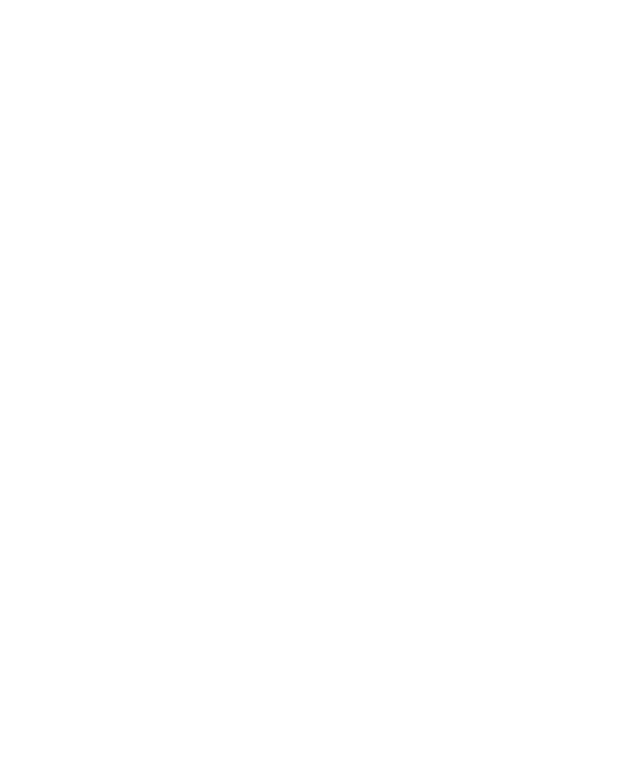
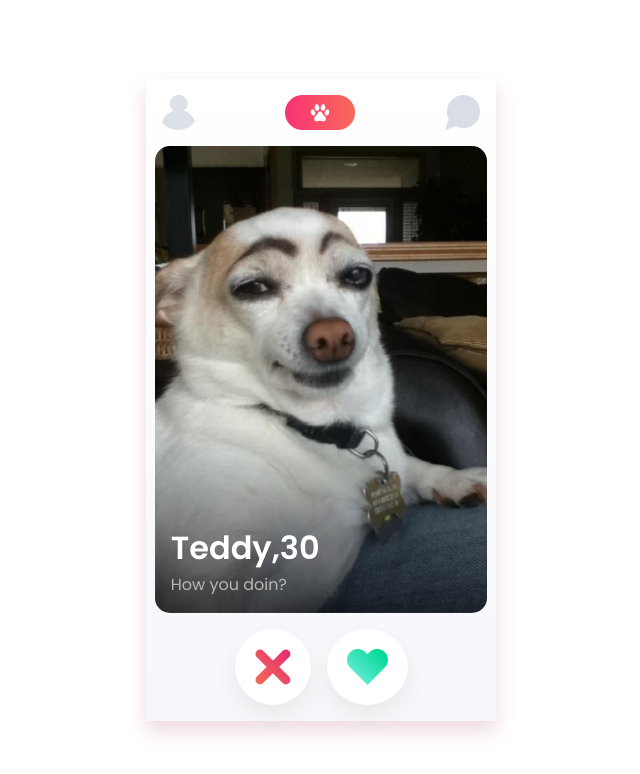
Before and after one commit to KieranWebDev/tinDog-MiniScrimbaProject, a plain HTML site: page index.html in a window 1280 px wide. Shown: the whole page, without its empty margins (319-959 px from the left). Drawn offline with Linux system fonts and the light colour scheme.

Commit message:
basic css and html complete

```diff
--- a/dog.js
+++ b/data.js
@@ -1,14 +1,14 @@
 const dogs = [
     {
         name: "Rex",
-        avatar: "images/dog-rex.jpg",
+        avatar: "./images/dog-rex.jpg",
         age: 25,
         bio: "Art. Literature. Natural wine. Yoga.",
         hasBeenSwiped: false,
         hasBeenLiked: false
     },{
         name: "Bella",
-        avatar: "images/dog-bella.jpg",
+        avatar: "./images/dog-bella.jpg",
         age: 43,
         bio: "Yup, that's my owner. U can meet him if you want",
         hasBeenSwiped: false,
@@ -16,7 +16,7 @@ const dogs = [
     },
     {
         name: "Teddy",
-        avatar: "images/dog-teddy.jpg",
+        avatar: "./images/dog-teddy.jpg",
         age: 30,
         bio: "How you doin?",
         hasBeenSwiped: false,
--- a/index.html
+++ b/index.html
@@ -5,12 +5,32 @@
     <meta charset="UTF-8">
     <meta http-equiv="X-UA-Compatible" content="IE=edge">
     <meta name="viewport" content="width=device-width, initial-scale=1.0">
+    <link rel="preconnect" href="https://fonts.googleapis.com">
+    <link rel="preconnect" href="https://fonts.gstatic.com" crossorigin>
+    <link href="https://fonts.googleapis.com/css2?family=Poppins:wght@400;600&display=swap" rel="stylesheet">
     <link rel="stylesheet" href="styles.css">
     <title>TinDogggg</title>
 </head>
 
 <body>
-
+    <div class="app-container">
+        <nav>
+            <button class="profile"><img src="./images/icon-profile.png" alt=""></button>
+            <button class="home"><img src="./images/logo.png" alt=""></button>
+            <button class="messages"><img src="./images/icon-chat.png" alt=""></button>
+        </nav>
+        <main class="pic-and-info-container">
+            <img src="./images/dog-teddy.jpg" alt="">
+            <div class="text">
+                <h1>Teddy,30</h1>
+                <p>How you doin?</p>
+            </div>
+        </main>
+        <div class="buttons-container">
+            <button class="dislike"><img src="./images/icon-cross.png" alt=""></button>
+            <button class="like"><img src="./images/icon-heart.png" alt=""></button>
+        </div>
+    </div>
 
 
     <script src="./index.js" type="module"></script>
--- a/styles.css
+++ b/styles.css
@@ -1,3 +1,4 @@
+/* resets */
 html {
   box-sizing: border-box;
 }
@@ -8,3 +9,86 @@ html {
   margin: 0;
   padding: 0;
 }
+/* general */
+img {
+  width: 100%;
+  height: auto;
+  display: block;
+}
+
+body {
+  font-family: 'Poppins', sans-serif;
+  display: flex;
+  justify-content: center;
+  align-items: center;
+  min-height: 100vh;
+}
+.app-container {
+  margin: 0 auto;
+  max-width: 350px;
+  background: linear-gradient(180deg, #ffffff 0%, #f6f7fb 100%);
+  box-shadow: 0px 10px 20px #edd9df;
+}
+/* nav  */
+nav {
+  display: flex;
+  justify-content: space-between;
+  align-items: center;
+}
+nav {
+  /* height: 80px; */
+  padding: 1em;
+}
+nav img {
+  max-width: 80px;
+  height: 35px;
+}
+nav button {
+  border: none;
+  background-color: transparent;
+  cursor: pointer;
+}
+/* main section*/
+.pic-and-info-container {
+  border-radius: 8px;
+  max-height: 750px;
+  position: relative;
+  width: 95%;
+  margin: 0 auto;
+}
+.pic-and-info-container img {
+  border-radius: 15px;
+}
+.pic-and-info-container .text {
+  color: white;
+  position: absolute;
+  bottom: 0;
+  left: 0;
+  margin: 1em;
+}
+.text p {
+  color: #b7b7b7;
+}
+/* like or dislike */
+.buttons-container {
+  display: flex;
+  justify-content: center;
+  align-items: center;
+  padding: 1em;
+  gap: 1em;
+}
+.buttons-container button {
+  box-shadow: 0px 10px 20px #e9e9ea;
+  background-color: white;
+  border: none;
+  border-radius: 50%;
+  padding: 1.5em;
+}
+.dislike:hover {
+  background: #ffe7ef;
+  box-shadow: 0px 10px 20px #edd9df;
+}
+.like:hover {
+  background: #dbfff4;
+  box-shadow: 0px 10px 20px #ccf1e6;
+}
```
